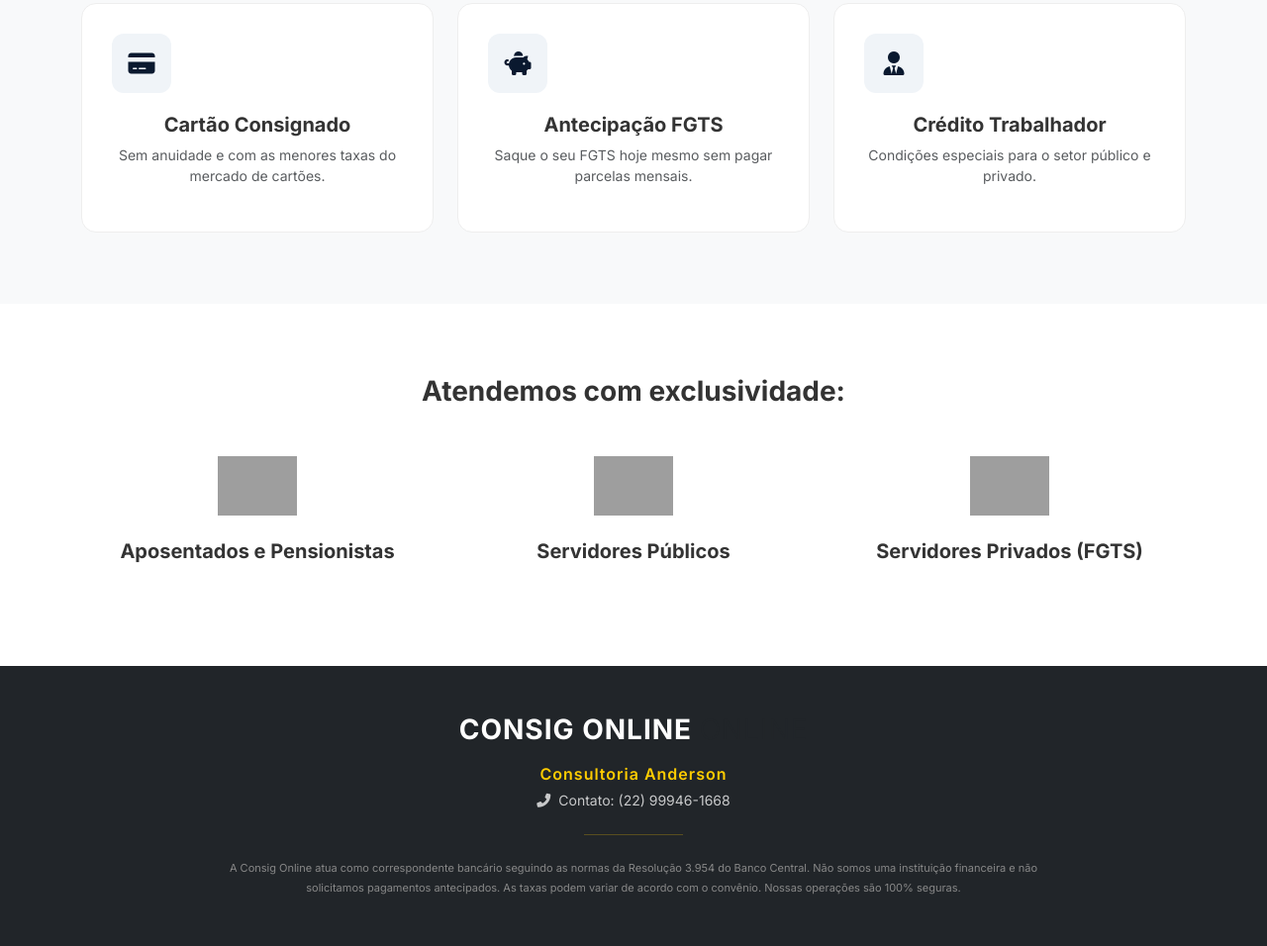
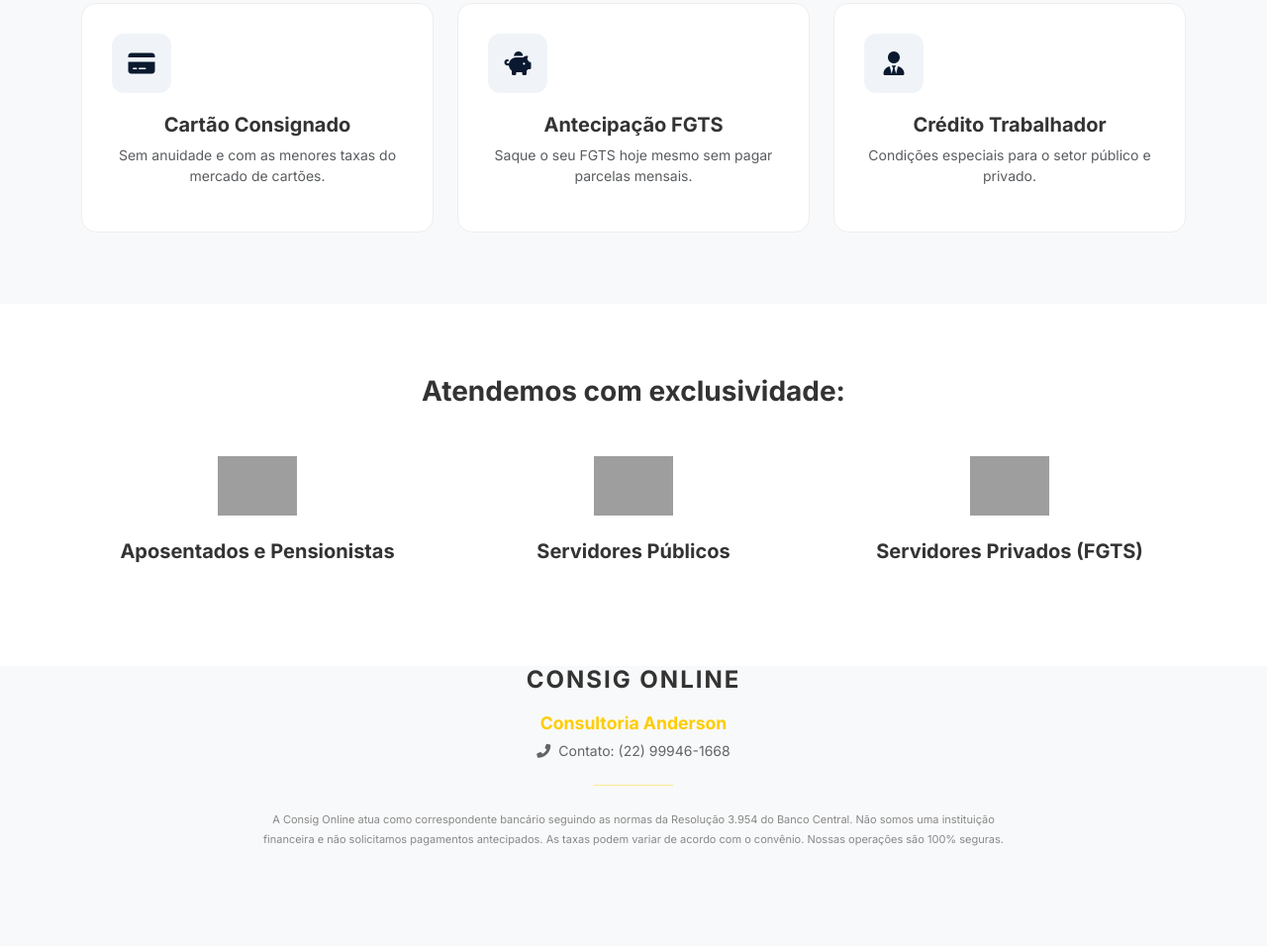
Before and after one commit to andersonfa1989/consig.online, a plain HTML site: page index.html in a window 1280 px wide. Shown: the part 1192-2148 px from the top of the page at 99% size. After the commit the page ends 2067 px from the top, so only its background shows below. Drawn offline with nearby package versions, Linux system fonts and the light colour scheme; grey boxes are pictures that could not be loaded.

Commit message:
Update index.html

```diff
--- a/index.html
+++ b/index.html
@@ -204,26 +204,28 @@
         </div>
     </section>
 
-  <footer class="bg-dark text-white py-5">
-    <div class="container">
-        <div class="row justify-content-center">
-            <div class="col-lg-10 text-center">
+  <div class="container">
+        <div class="d-flex flex-column align-items-center text-center">
 
-                <h3 class="fw-bold mb-3" style="letter-spacing: 1px;">
-                    <span style="color: #ffffff;">CONSIG ONLINE</span> <span class="text-muted fw-light">ONLINE</span>
-                </h3>
+            <h4 class="fw-bold mb-3" style="letter-spacing: 2px;">
+                CONSIG ONLINE
+            </h4>
 
-                <div class="mb-4">
-                    <p class="mb-1 fw-semibold" style="color: #ffcc00; letter-spacing: 1px;">Consultoria Anderson</p>
-                    <p class="small opacity-75"><i class="fas fa-phone-alt me-2"></i>Contato: (22) 99946-1668</p>
-                </div>
+            <p class="mb-1 fw-bold" style="color: #ffcc00; font-size: 1.1rem;">
+                Consultoria Anderson
+            </p>
 
-                <hr class="mx-auto mb-4 opacity-25" style="width: 100px; height: 1px; background-color: #ffcc00; border: none;">
+            <p class="small opacity-75 mb-4">
+                <i class="fas fa-phone-alt me-2"></i>Contato: (22) 99946-1668
+            </p>
 
-                <p style="font-size: 11px; color: #888; line-height: 1.8; max-width: 850px; margin: 0 auto;">
-                    A Consig Online atua como correspondente bancário seguindo as normas da Resolução 3.954 do Banco Central. Não somos uma instituição financeira e não solicitamos pagamentos antecipados. As taxas podem variar de acordo com o convênio. Nossas operações são 100% seguras.
-                </p>
-            </div>
+            <div style="width: 80px; height: 1px; background-color: rgba(255, 204, 0, 0.4); margin-bottom: 25px;"></div>
+
+            <p style="font-size: 11px; color: #888; line-height: 1.8; max-width: 750px;">
+                A Consig Online atua como correspondente bancário seguindo as normas da Resolução 3.954 do Banco Central.
+                Não somos uma instituição financeira e não solicitamos pagamentos antecipados.
+                As taxas podem variar de acordo com o convênio. Nossas operações são 100% seguras.
+            </p>
         </div>
     </div>
 </footer>
```
